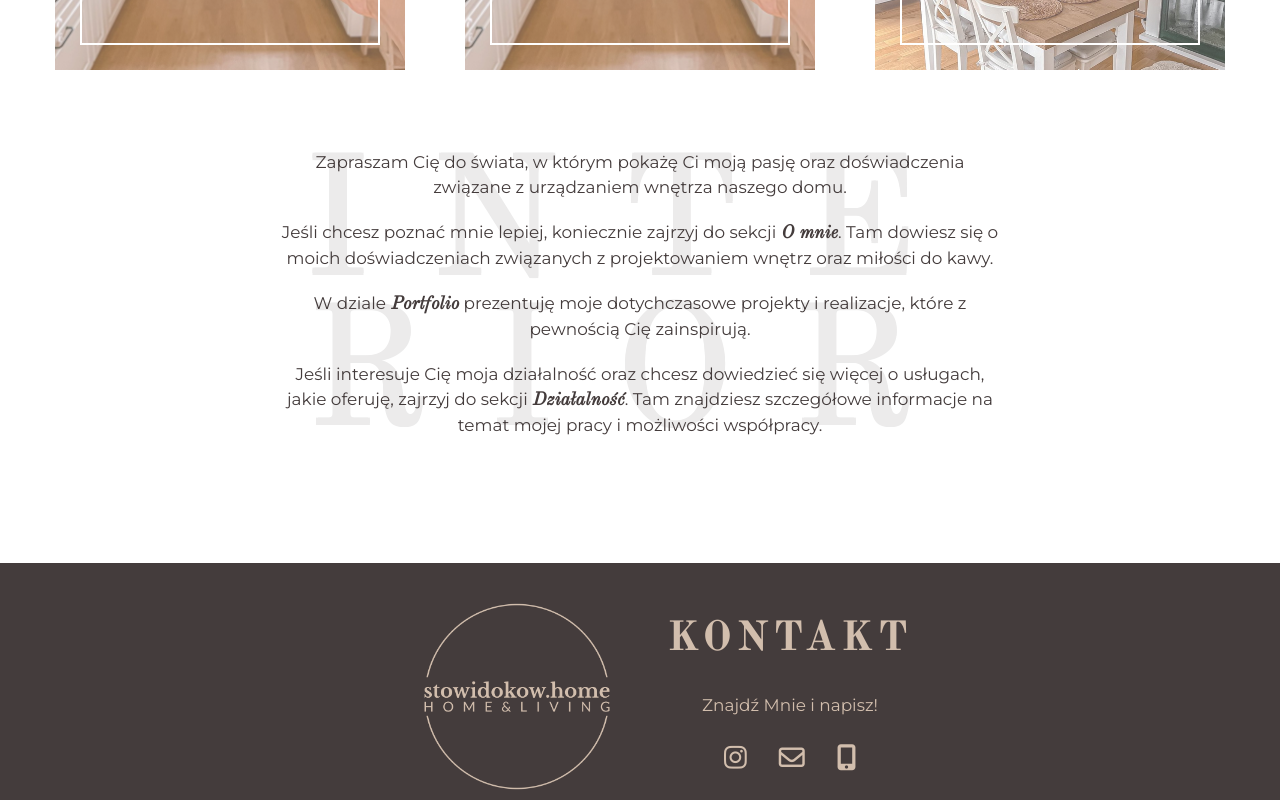
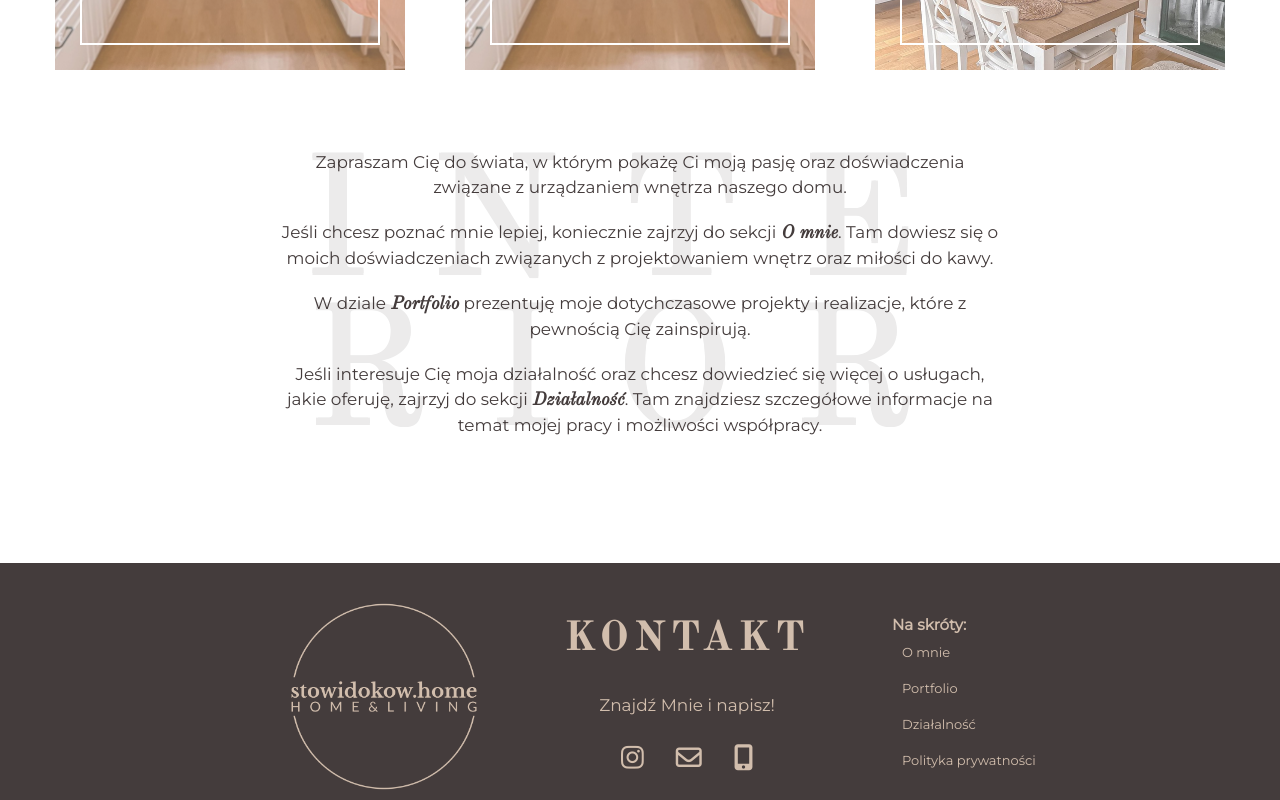
Before and after one commit to JerryWski/kathia-site, a React (Create React App) app: page / in a window 1280 px wide. Shown: the part 1515-2315 px from the top of the page. Built offline with nearby package versions, Linux system fonts and the light colour scheme; a web font is replaced by a local one.

Commit message:
adding links and policy privat

```diff
--- a/src/components/ContactSection.module.css
+++ b/src/components/ContactSection.module.css
@@ -13,6 +13,7 @@
     flex-direction: column;
     justify-content: center;
     align-items: center;
+    margin: 0 30px 0 30px;
 }
 .contact_header {
     font-size: 3.2rem;
@@ -43,6 +44,22 @@
     margin-top: 30px;
     width: 50%;
 }
+.shortcuts {
+    margin-top: 30px;
+    display: flex;
+    justify-content: center;
+    align-items: center;
+    flex-direction: column;
+}
+.shortcuts_links {
+    text-decoration: none;
+    margin: 10px;
+    color: var(--beige);
+    transition: .3s all ease;
+}
+.shortcuts_links:hover {
+    color: var(--white);
+}
 
 @media (min-width:900px) {
     .contact_section {
@@ -51,11 +68,17 @@
     .wrapper {
         order: 1;
     }
+    .shortcuts {
+        margin-left: 52px;
+        align-items: start;
+        width: auto;
+        order: 2;
+    }
     .contact_header {
         margin-top: 20px;
     }
     .contact_logo {
-
+        object-fit: contain;
         max-width: 300px;
     }
 }
--- a/src/components/ContactSection.tsx
+++ b/src/components/ContactSection.tsx
@@ -24,6 +24,13 @@ const ContactSection: React.FC = () => {
           </a>
         </div>
       </div>
+      <div className={styles.shortcuts}>
+        <h3>Na skróty:</h3>
+        <a className={styles.shortcuts_links} href=''>O mnie</a>
+        <a className={styles.shortcuts_links} href=''>Portfolio</a>
+        <a className={styles.shortcuts_links} href=''>Działalność</a>
+        <a className={styles.shortcuts_links} href=''>Polityka prywatności</a>
+      </div>
       <img
         className={styles.contact_logo}
         src={require('../images/stowidokow4-logo.png')}
```
